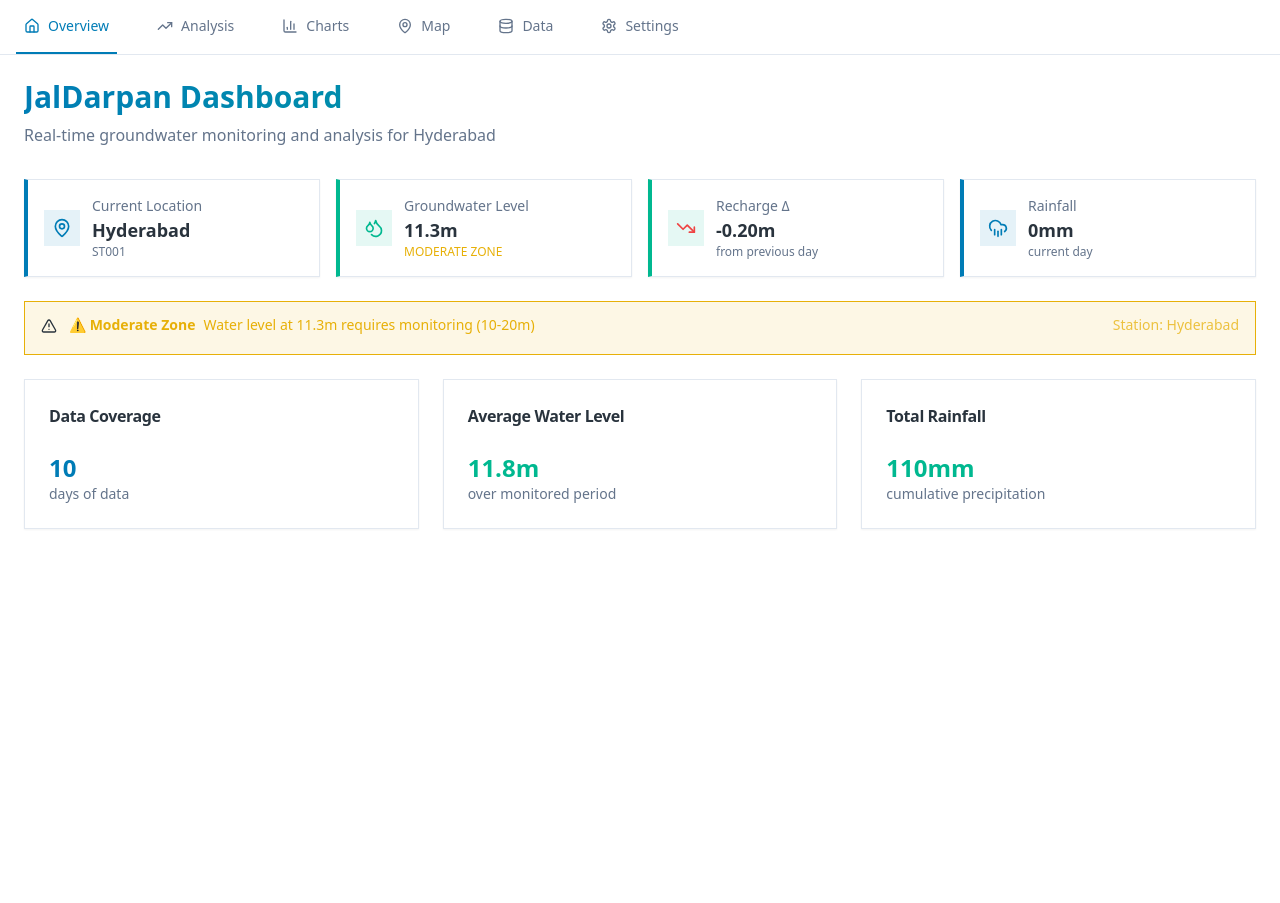
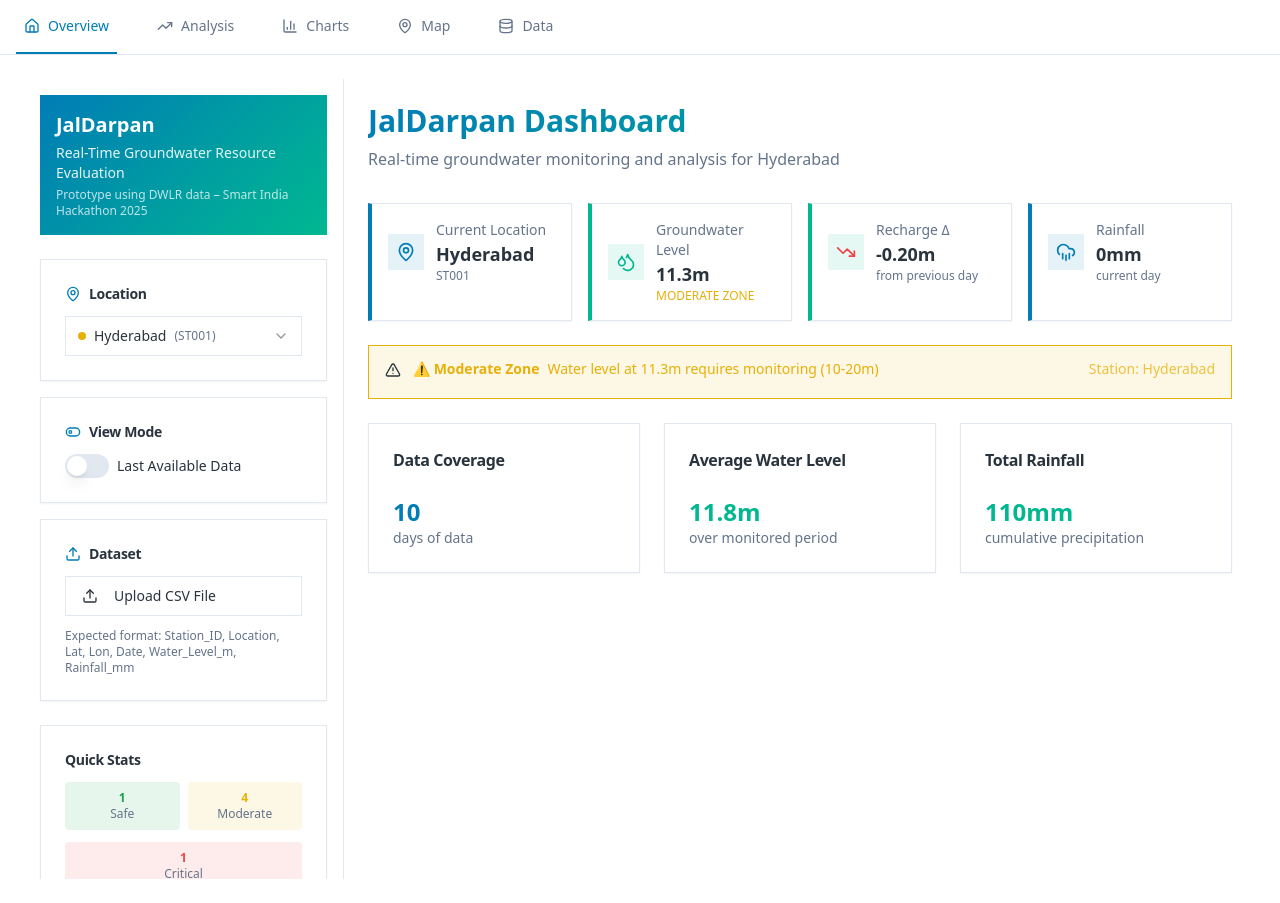
Before and after one commit to Happ137/jal-spandan-flow, a React (Vite) app: page / in a window 1280 px wide. Before the commit the page ends 800 px from the top, so only its background shows below. Built offline with nearby package versions, Linux system fonts and the light colour scheme; the HTML template or start-up script is replaced by a standard one.

Commit message:
Refactor navigation and location selection

```diff
--- a/src/App.tsx
+++ b/src/App.tsx
@@ -9,7 +9,6 @@ import Analysis from "./pages/Analysis";
 import Charts from "./pages/Charts";
 import Map from "./pages/Map";
 import Data from "./pages/Data";
-import Settings from "./pages/Settings";
 import NotFound from "./pages/NotFound";
 
 const queryClient = new QueryClient();
@@ -29,7 +28,6 @@ const App = () => (
               <Route path="/charts" element={<Charts />} />
               <Route path="/map" element={<Map />} />
               <Route path="/data" element={<Data />} />
-              <Route path="/settings" element={<Settings />} />
               {/* ADD ALL CUSTOM ROUTES ABOVE THE CATCH-ALL "*" ROUTE */}
               <Route path="*" element={<NotFound />} />
             </Routes>
--- a/src/components/Navigation.tsx
+++ b/src/components/Navigation.tsx
@@ -1,5 +1,5 @@
 import { NavLink } from "react-router-dom";
-import { Home, BarChart3, MapPin, Database, Settings, TrendingUp } from "lucide-react";
+import { Home, BarChart3, MapPin, Database, TrendingUp } from "lucide-react";
 import { cn } from "@/lib/utils";
 
 const navItems = [
@@ -8,7 +8,6 @@ const navItems = [
   { to: "/charts", icon: BarChart3, label: "Charts" },
   { to: "/map", icon: MapPin, label: "Map" },
   { to: "/data", icon: Database, label: "Data" },
-  { to: "/settings", icon: Settings, label: "Settings" },
 ];
 
 export function Navigation() {
--- a/src/pages/Overview.tsx
+++ b/src/pages/Overview.tsx
@@ -1,16 +1,24 @@
 import { useGroundwaterData } from "@/hooks/useGroundwaterData";
 import { InfoCards } from "@/components/dashboard/InfoCards";
 import { AlertBanner } from "@/components/dashboard/AlertBanner";
+import { Sidebar } from "@/components/dashboard/Sidebar";
 import { Loader2 } from "lucide-react";
 import { Card, CardContent, CardHeader, CardTitle } from "@/components/ui/card";
 
 export default function Overview() {
   const {
     selectedStationData,
+    stations,
+    selectedStation,
+    viewMode,
     selectedDate,
-    viewMode,
+    availableDates,
     loading,
-    error
+    error,
+    loadCustomData,
+    updateSelectedStation,
+    updateViewMode,
+    updateSelectedDate
   } = useGroundwaterData();
 
   if (loading) {
@@ -52,7 +60,21 @@ export default function Overview() {
   }
 
   return (
-    <div className="space-y-6">
+    <div className="flex min-h-screen bg-background">
+      <Sidebar
+        stations={stations}
+        selectedStation={selectedStation}
+        viewMode={viewMode}
+        selectedDate={selectedDate}
+        availableDates={availableDates}
+        onStationSelect={updateSelectedStation}
+        onViewModeChange={updateViewMode}
+        onDateChange={updateSelectedDate}
+        onFileUpload={loadCustomData}
+      />
+
+      <main className="flex-1 p-6 overflow-y-auto">
+        <div className="max-w-7xl mx-auto space-y-6">
           {/* Dashboard Header */}
           <div className="mb-8">
             <h1 className="text-3xl font-bold bg-gradient-water bg-clip-text text-transparent mb-2">
@@ -112,5 +134,7 @@ export default function Overview() {
         </Card>
           </div>
         </div>
+      </main>
+    </div>
   );
 }
--- a/src/pages/Settings.tsx
+++ /dev/null
@@ -1,62 +0,0 @@
-import { useGroundwaterData } from "@/hooks/useGroundwaterData";
-import { Sidebar } from "@/components/dashboard/Sidebar";
-import { Loader2 } from "lucide-react";
-
-export default function Settings() {
-  const {
-    stations,
-    selectedStation,
-    viewMode,
-    selectedDate,
-    availableDates,
-    loading,
-    error,
-    loadCustomData,
-    updateSelectedStation,
-    updateViewMode,
-    updateSelectedDate
-  } = useGroundwaterData();
-
-  if (loading) {
-    return (
-      <div className="flex items-center justify-center min-h-[400px]">
-        <div className="text-center space-y-4">
-          <Loader2 className="h-8 w-8 animate-spin mx-auto text-primary" />
-          <div>
-            <h2 className="text-xl font-semibold">Loading Settings</h2>
-            <p className="text-muted-foreground">Preparing configuration...</p>
-          </div>
-        </div>
-      </div>
-    );
-  }
-
-  return (
-    <div className="space-y-6">
-      {/* Settings Header */}
-      <div className="mb-8">
-        <h1 className="text-3xl font-bold bg-gradient-water bg-clip-text text-transparent mb-2">
-          Settings & Configuration
-        </h1>
-        <p className="text-muted-foreground">
-          Configure data sources, station selection, and view preferences
-        </p>
-      </div>
-
-      {/* Settings Panel */}
-      <div className="max-w-md">
-        <Sidebar
-          stations={stations}
-          selectedStation={selectedStation}
-          viewMode={viewMode}
-          selectedDate={selectedDate}
-          availableDates={availableDates}
-          onStationSelect={updateSelectedStation}
-          onViewModeChange={updateViewMode}
-          onDateChange={updateSelectedDate}
-          onFileUpload={loadCustomData}
-        />
-      </div>
-    </div>
-  );
-}
```
Lines whose indentation alone changed are shown as unchanged.
